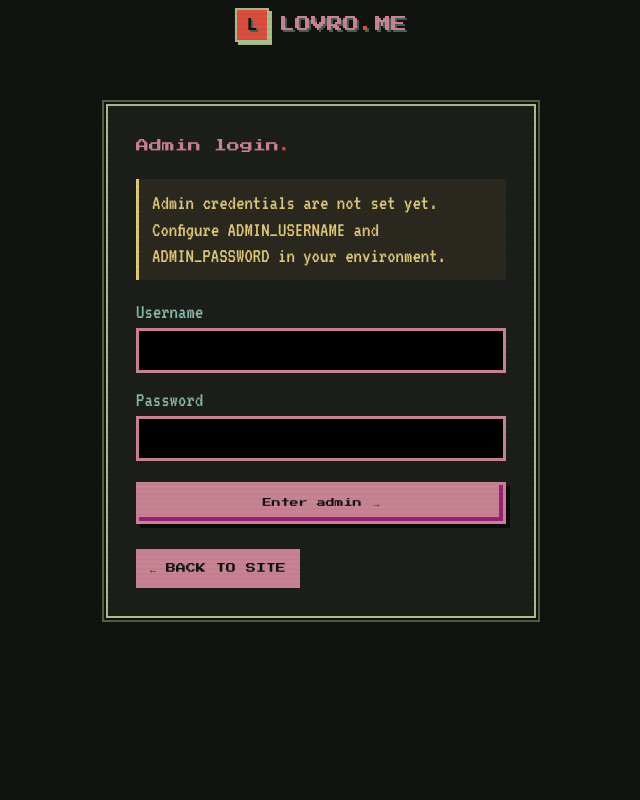
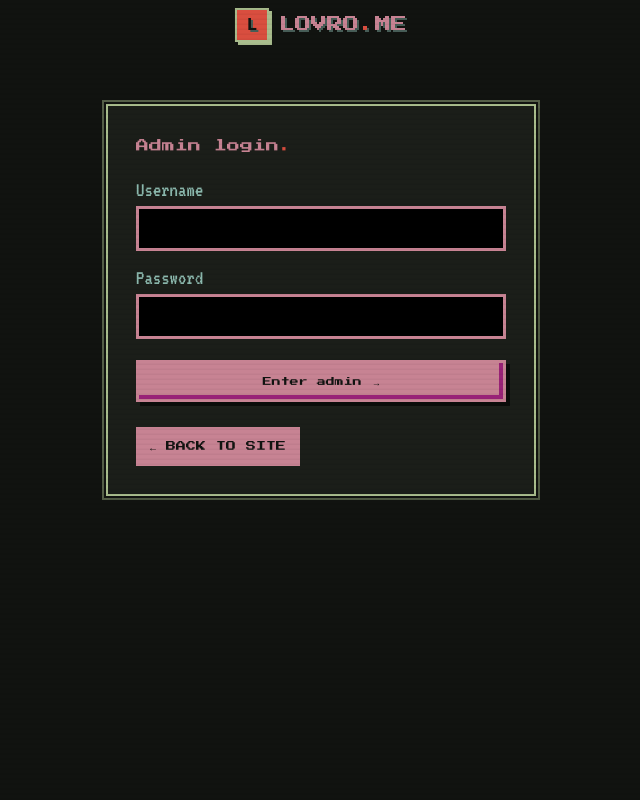
Before and after one commit to lovorllc/personal-project-tracker, a FastAPI app: page /admin in a window 1280 px wide. Shown: the whole page, without its empty margins (319-959 px from the left). Run offline with FastAPI, Linux system fonts and the light colour scheme.

Commit message:
fix pass

```diff
--- a/app/main.py
+++ b/app/main.py
@@ -7,8 +7,6 @@ import secrets
 import sqlite3
 import io
 import uuid
-import hashlib
-import hmac
 from contextlib import asynccontextmanager, closing
 from pathlib import Path
 from typing import Any
@@ -29,6 +27,8 @@ DATABASE_PATH = Path(os.getenv("DATABASE_PATH", BASE_DIR / "data" / "site.db"))
 UPLOAD_DIRECTORY = Path(os.getenv("UPLOAD_DIRECTORY", BASE_DIR / "data" / "uploads"))
 UPLOAD_DIRECTORY.mkdir(parents=True, exist_ok=True)
 LANGUAGES = {"en", "hr"}
+ADMIN_USERNAME = "lovoradmin"
+ADMIN_PASSWORD = "Qv7!mR2#xK9_pL4@zN6"
 SITE_COPY_DEFAULTS = (
     ("site_title", "Browser title", "Projects by Lovro", "Projekti Lovre"),
     ("home_label", "Home navigation label", "Home", "Početna"),
@@ -168,11 +168,6 @@ def init_db() -> None:
                 section_id INTEGER NOT NULL REFERENCES sections(id) ON DELETE CASCADE,
                 PRIMARY KEY (project_id, section_id)
             );
-            CREATE TABLE IF NOT EXISTS admin_credentials (
-                id INTEGER PRIMARY KEY CHECK (id = 1),
-                username TEXT NOT NULL,
-                password_hash TEXT NOT NULL
-            );
             """
         )
         for table, column in (
@@ -207,14 +202,6 @@ def init_db() -> None:
             "INSERT OR IGNORE INTO site_copy (key, label, text_en, text_hr) VALUES (?, ?, ?, ?)",
             SITE_COPY_DEFAULTS,
         )
-        if db.execute("SELECT 1 FROM admin_credentials WHERE id = 1").fetchone() is None:
-            configured_username = os.getenv("ADMIN_USERNAME", "")
-            configured_password = os.getenv("ADMIN_PASSWORD", "")
-            if configured_username and configured_password:
-                db.execute(
-                    "INSERT INTO admin_credentials (id, username, password_hash) VALUES (1, ?, ?)",
-                    (configured_username, hash_password(configured_password)),
-                )
         db.execute(
             "UPDATE site_copy SET label = ?, text_en = ?, text_hr = ? WHERE key = 'footer_text' AND text_en IN (?, ?)",
             ("Scrolling footer text", "Projects, ideas, and things I've made.", "Projekti, ideje i stvari koje sam izradio.", "© Lovro", "Personal projects"),
@@ -400,29 +387,6 @@ def valid_csrf(request: Request, submitted: str) -> bool:
     return bool(expected) and secrets.compare_digest(expected, submitted)
 
 
-def hash_password(password: str) -> str:
-    salt = secrets.token_bytes(16)
-    digest = hashlib.scrypt(password.encode(), salt=salt, n=16384, r=8, p=1)
-    return f"scrypt${salt.hex()}${digest.hex()}"
-
-
-def verify_password(password: str, encoded: str) -> bool:
-    try:
-        algorithm, salt_hex, digest_hex = encoded.split("$", 2)
-        if algorithm != "scrypt":
-            return False
-        salt = bytes.fromhex(salt_hex)
-        expected = bytes.fromhex(digest_hex)
-        actual = hashlib.scrypt(password.encode(), salt=salt, n=16384, r=8, p=1)
-    except (ValueError, TypeError):
-        return False
-    return hmac.compare_digest(actual, expected)
-
-
-def admin_credentials() -> sqlite3.Row | None:
-    return row("SELECT username, password_hash FROM admin_credentials WHERE id = 1")
-
-
 async def save_project_image(upload: UploadFile | None) -> str | None:
     if not isinstance(upload, UploadFile) or not upload.filename:
         return None
@@ -581,7 +545,6 @@ def admin_page(request: Request, saved: int = 0) -> HTMLResponse:
                 "request": request,
                 "csrf": csrf_token(request),
                 "error": request.query_params.get("error"),
-                "configured": bool(os.getenv("ADMIN_USERNAME") and os.getenv("ADMIN_PASSWORD")),
             },
         )
     return templates.TemplateResponse(
@@ -622,7 +585,6 @@ def admin_page(request: Request, saved: int = 0) -> HTMLResponse:
             "section_parents": rows(
                 "SELECT * FROM sections WHERE is_builtin = 1 OR (parent_id IS NULL AND parent_category_id IS NULL) ORDER BY is_builtin DESC, title COLLATE NOCASE"
             ),
-            "admin_username": os.getenv("ADMIN_USERNAME", ""),
         },
     )
 
@@ -778,33 +740,14 @@ async def admin_login(request: Request) -> RedirectResponse:
     form = await request.form()
     if not valid_csrf(request, str(form.get("csrf", ""))):
         return RedirectResponse("/admin?error=session", status_code=303)
-    username = os.getenv("ADMIN_USERNAME", "")
-    password = os.getenv("ADMIN_PASSWORD", "")
     supplied_user = str(form.get("username", ""))
     supplied_password = str(form.get("password", ""))
-    if username and password and secrets.compare_digest(supplied_user, username) and secrets.compare_digest(supplied_password, password):
+    if secrets.compare_digest(supplied_user, ADMIN_USERNAME) and secrets.compare_digest(supplied_password, ADMIN_PASSWORD):
         request.session.clear()
         request.session["admin"] = True
         csrf_token(request)
         return RedirectResponse("/admin", status_code=303)
     return RedirectResponse("/admin?error=credentials", status_code=303)
-
-
-@app.post("/admin/password")
-async def change_admin_password(request: Request) -> RedirectResponse:
-    if denied := admin_redirect(request):
-        return denied
-    form = await request.form()
-    if not valid_csrf(request, str(form.get("csrf", ""))):
-        return RedirectResponse("/admin?error=session", status_code=303)
-    new_password = str(form.get("new_password", ""))
-    confirm_password = str(form.get("confirm_password", ""))
-    if len(new_password) < 8 or new_password != confirm_password:
-        return RedirectResponse("/admin?error=password", status_code=303)
-    with closing(connect()) as db:
-        db.execute("UPDATE admin_credentials SET password_hash = ? WHERE id = 1", (hash_password(new_password),))
-        db.commit()
-    return RedirectResponse("/admin?saved=1&message=password", status_code=303)
 
 
 @app.post("/admin/logout")
--- a/app/templates/admin_login.html
+++ b/app/templates/admin_login.html
@@ -4,7 +4,6 @@
   <a class="wordmark login-mark" href="/"><span class="mark" aria-hidden="true">L</span><span>LOVRO<span class="wordmark-dot">.</span>ME</span></a>
   <section class="login-panel"><h1>Admin login<span class="accent-period">.</span></h1>
     {% if error == 'credentials' %}<p class="form-error" role="alert">Those credentials did not match.</p>{% elif error == 'session' %}<p class="form-error" role="alert">Session expired. Please try again.</p>{% endif %}
-    {% if not configured %}<p class="setup-hint">Admin credentials are not set yet. Configure <code>ADMIN_USERNAME</code> and <code>ADMIN_PASSWORD</code> in your environment.</p>{% endif %}
     <form method="post" action="/admin/login" class="form-stack"><input type="hidden" name="csrf" value="{{ csrf }}"><label>Username<input name="username" autocomplete="username" required></label><label>Password<input type="password" name="password" autocomplete="current-password" required></label><button class="button-primary" type="submit">Enter admin <span aria-hidden="true">→</span></button></form>
     <a class="back-link login-back" href="/">← BACK TO SITE</a>
   </section>
```
Also changed, not shown: app/templates/admin.html (+2 -5 lines), tests/test_app.py (+1 -4 lines), README.md.
